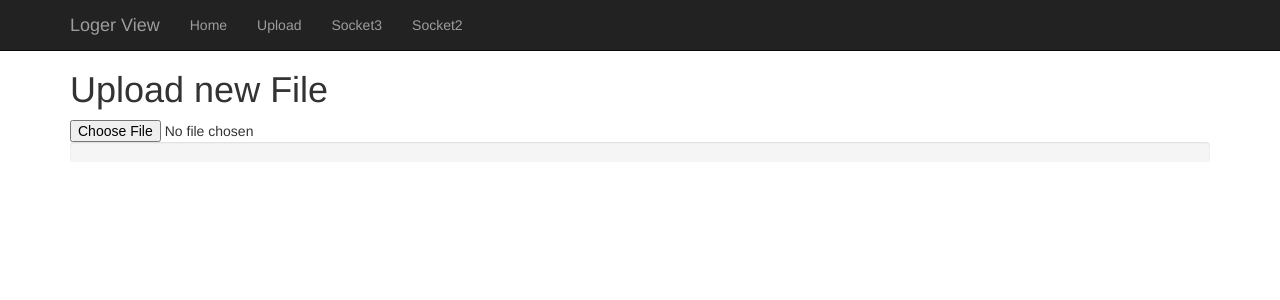
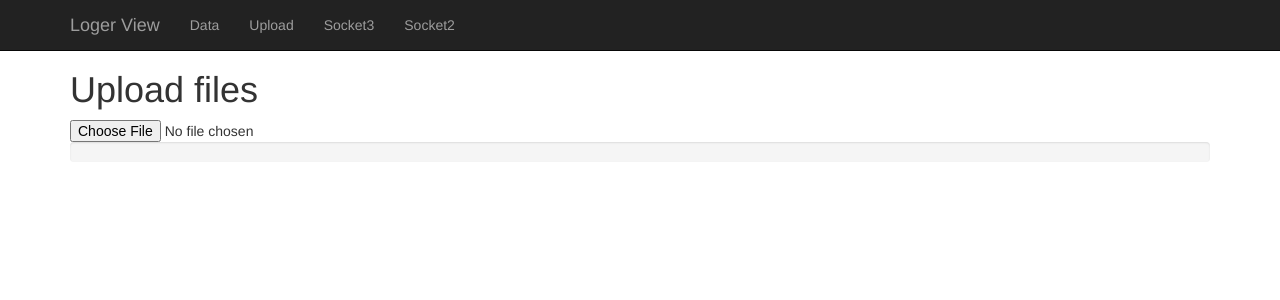
Before and after one commit to send2zhao/boilerplate, a Flask app: page /api/upload in a window 1280 px wide. Shown: the top 300 px of the page. Run offline with Flask 2, Linux system fonts and the light colour scheme; some libraries are stand-ins or nearby versions.

```diff
--- a/volume3d/task2.py
+++ b/volume3d/task2.py
@@ -45,4 +45,5 @@ def long_task_loadDBfile(sid, message):
             start_time = timeit.default_timer()
             cload.loadLogToDb(name, db="sqlite:///{0}.sqlite".format(sid), new = not addToExistDb)
             print('loadLogToDb: ', timeit.default_timer() - start_time)
-            rabbitMq.emit('my response', {'data': 'loaded to DB ({0})'.format(sid)}, namespace='/test')
+            rabbitMq.emit('new data available', {'data': 'New data is available. <a href="{{ url_for("api.pages") }}"> ({0})'.format(sid)}, namespace='/test')
+            rabbitMq.emit('my response', {'data': 'New data is available. <a href="{{ url_for("api.pages") }}"> ({0})'.format(sid)}, namespace='/test')
--- a/volume3d/templates/pagesbase.html
+++ b/volume3d/templates/pagesbase.html
@@ -35,7 +35,7 @@
         </div>
         <div class="collapse navbar-collapse">
           <ul class="nav navbar-nav">
-            <li id="home-url"><a href="{{ url_for('api.pages') }}">Home</a></li>
+            <li id="home-url"><a href="{{ url_for('api.pages') }}">Data</a></li>
             <li id="about-url"><a href="{{ url_for('api.upload') }}">Upload</a></li>
             <li id="contact-url"><a href="{{ url_for('volume3d.socket3') }}">Socket3</a></li>
             <li id="contact-url"><a href="{{ url_for('volume3d.socket2') }}">Socket2</a></li>
--- a/volume3d/templates/upload.html
+++ b/volume3d/templates/upload.html
@@ -1,7 +1,8 @@
 {% extends 'pagesbase.html' %}
 
 {% block body %}
-<h1>Upload new File</h1>
+<h1>Upload files</h1>
+    <div><p id="log0"></p></div>
     <p>{{message}}</p>
     <div><input type='file' accept='*.xrslog|text/plain' id="file_upload" class="inputfile" enctype="multipart/form-data"></div>
 
@@ -16,6 +17,16 @@
 
 {% block js %}
 $(document).ready(function(){
+  ///////////////////////////////
+  function generateAlert(msg, type="success"){
+    var words = '<div class="alert alert-' + type  + ' alert-dismissible">' +
+                '<button type="button" class="close" data-dismiss="alert">&times;</button> ' +
+                 msg + '</div>';
+          return words;
+  }
+ ///////////////////////////////
+
+
   $('.progress-bar').hide();
   var add = false;
   namespace = '/test';
```
Also changed, not shown: 1 other file.
